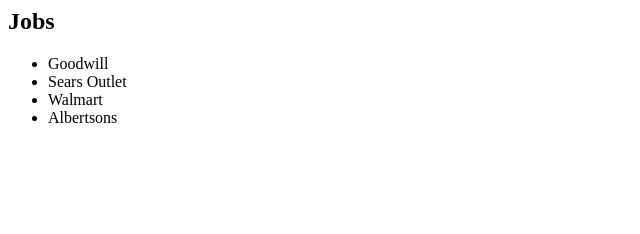
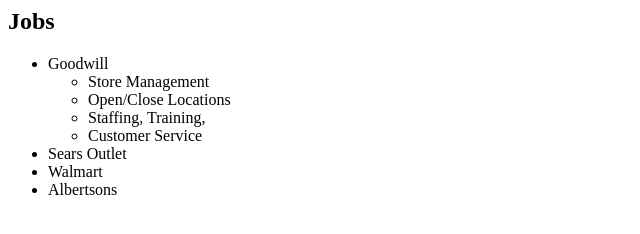
Before and after one commit to bsj6157/html-portfolio, a plain HTML site: page Jobs.html in a window 1280 px wide. Shown: the whole page, without its empty margins (0-640 px from the left). Drawn offline with Linux system fonts and the light colour scheme.

Commit message:
Update Jobs.html

```diff
--- a/Jobs.html
+++ b/Jobs.html
@@ -12,6 +12,15 @@
             <ul>
 
 <li>Goodwill</li>
+                <ul>
+                    <li>Store Management</li>
+                    <li>Open/Close Locations</li>
+                    <li>Staffing, Training,</li>
+                    <li>Customer Service</li>
+
+
+
+                </ul>
 <li>Sears Outlet</li>
 <li>Walmart</li>
 <li>Albertsons</li>
```
